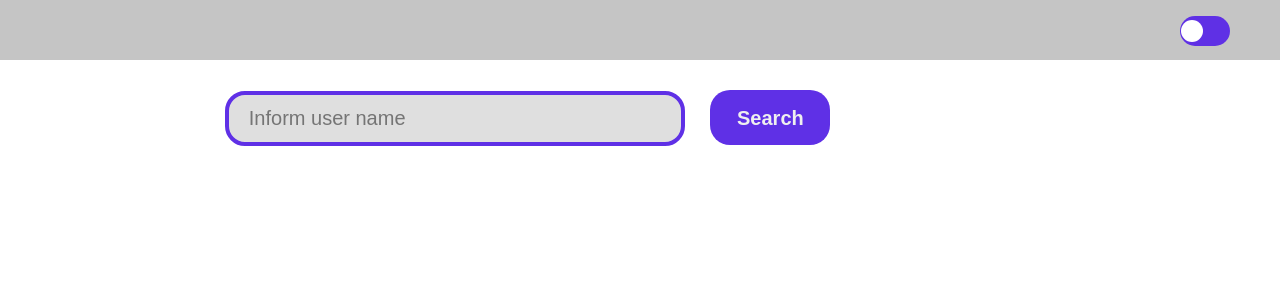
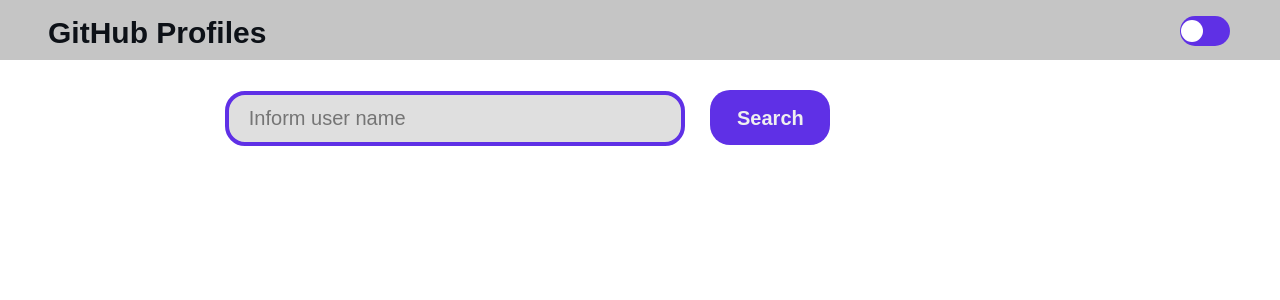
Before and after one commit to alannapaiva/github-profile, a React (Vite) app: page / in a window 1280 px wide. Shown: the top 300 px of the page. Built offline with nearby package versions, Linux system fonts and the light colour scheme.

Commit message:
Ajustes de estilo e tamanho

```diff
--- a/src/Theme/Theme.ts
+++ b/src/Theme/Theme.ts
@@ -59,6 +59,7 @@ export const Theme = styled("div")({
     div:{
       backgroundColor: "#000",
       color: "#fff",
+      borderRadius: "20px",
     },
     button:{
       backgroundColor:"#000",
--- a/src/components/Header/Header.styles.ts
+++ b/src/components/Header/Header.styles.ts
@@ -1,3 +1,4 @@
+import { HeaderContent } from './Header.styles';
 import { styled } from "@mui/system";
 
 export const Container = styled("div")({
@@ -9,13 +10,11 @@ export const Container = styled("div")({
     top: "25px",
   },
 
-  ".title-header": {
-    display: "flex",
-    alignItems: "center",
-    margin: 0,
-    marginleft: "40px",
-    fontSize: "24px",
+  ".header-title": {
+    fontSize: "1.875em",
     fontFamily: "Arial",
+    marginLeft: "3rem",
+    marginTop: "1rem",
   },
 
    ".switch ": {
@@ -69,8 +68,15 @@ export const Container = styled("div")({
   "& .slider.round:before": {
     borderRadius: "50%",
   },
-  ".title-header ": {
-    display: "flex",
-  },
+
 },
 );
+
+export const HeaderContent = styled("div")(({theme}) =>({
+  justifyContent:"space-between",
+  display:"flex",
+  [theme.breakpoints.down(900)]: {
+    display:"flex",
+    flexDirection:"column",
+  },
+}));
--- a/src/components/Header/Header.tsx
+++ b/src/components/Header/Header.tsx
@@ -1,5 +1,5 @@
 import { useState } from "react";
-import { Container } from "./Header.styles"
+import { Container, HeaderContent } from "./Header.styles"
 import React, { useContext } from 'react';
 import { ThemeContext } from "@/context/context";
 
@@ -13,10 +13,13 @@ export const Header : React.FC = () =>{
   }
   return(
     <Container>
+      <HeaderContent>
+        <h1 className="header-title">GitHub Profiles</h1>
         <label className="switch" >
           <input type="checkbox" onClick={()=>ontheme()}/>
           <span className="slider round"></span>
         </label>
+      </HeaderContent>
     </Container>
   )
 }
--- a/src/pages/HomePage.styles.ts
+++ b/src/pages/HomePage.styles.ts
@@ -109,7 +109,7 @@ export const OptionSelected = styled("div")({
   flexDirection: "column",
   ul: {
     margin:0,
-    maxHeight: "380px",
+    maxHeight: "340px",
     overflowY: "auto",
     "::-webkit-scrollbar": {
       width: "10px",
@@ -125,6 +125,7 @@ export const DivProfile = styled ("div")({
   display:"flex",
   justifyContent:"center",
   maxWidth:"450px",
+  cursor: "pointer",
   img:{
     marginTop:"65px",
     borderRadius: "80px",
@@ -133,7 +134,10 @@ export const DivProfile = styled ("div")({
     border: "1px solid #5E30E6",
     width: "150px",
     marginLeft: "100px",
-  }
+  },
+  "h1:hover": {
+    color: "#5E30E6",
+  },
 });
 
 export const UserName = styled("h1")({
```
